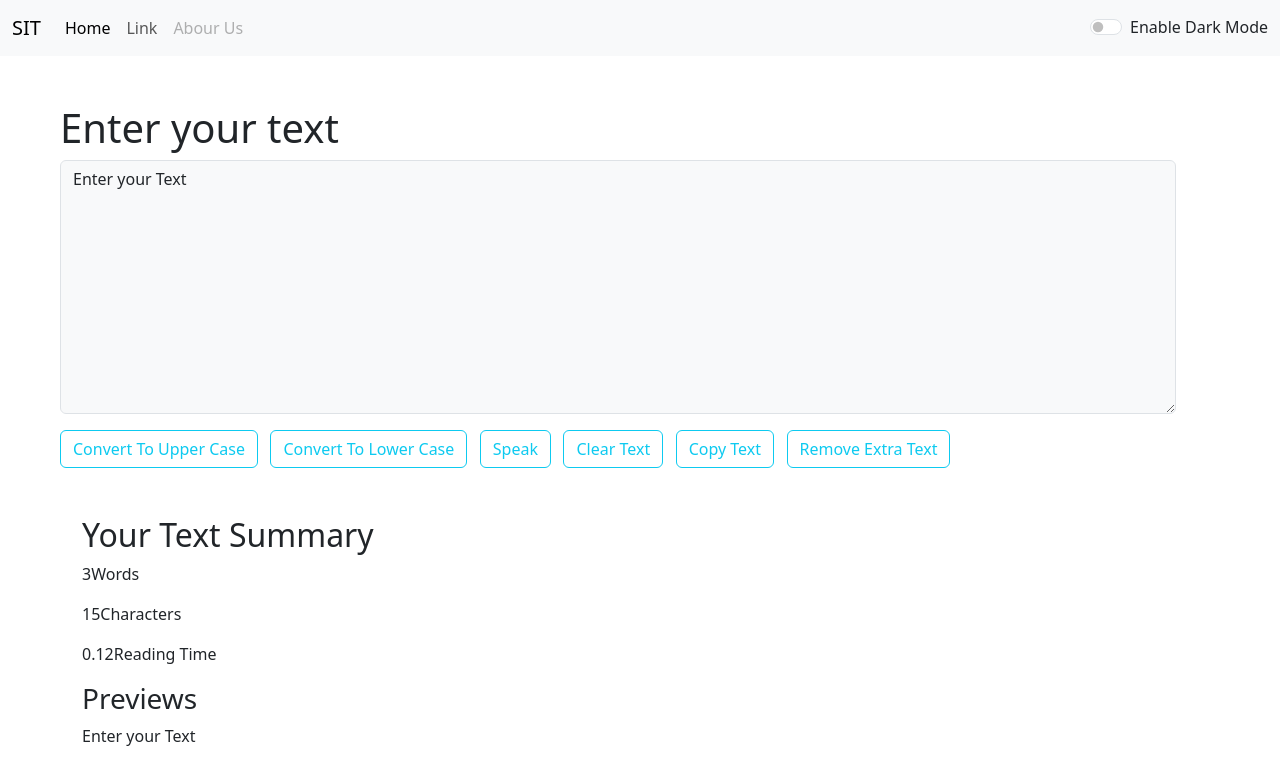
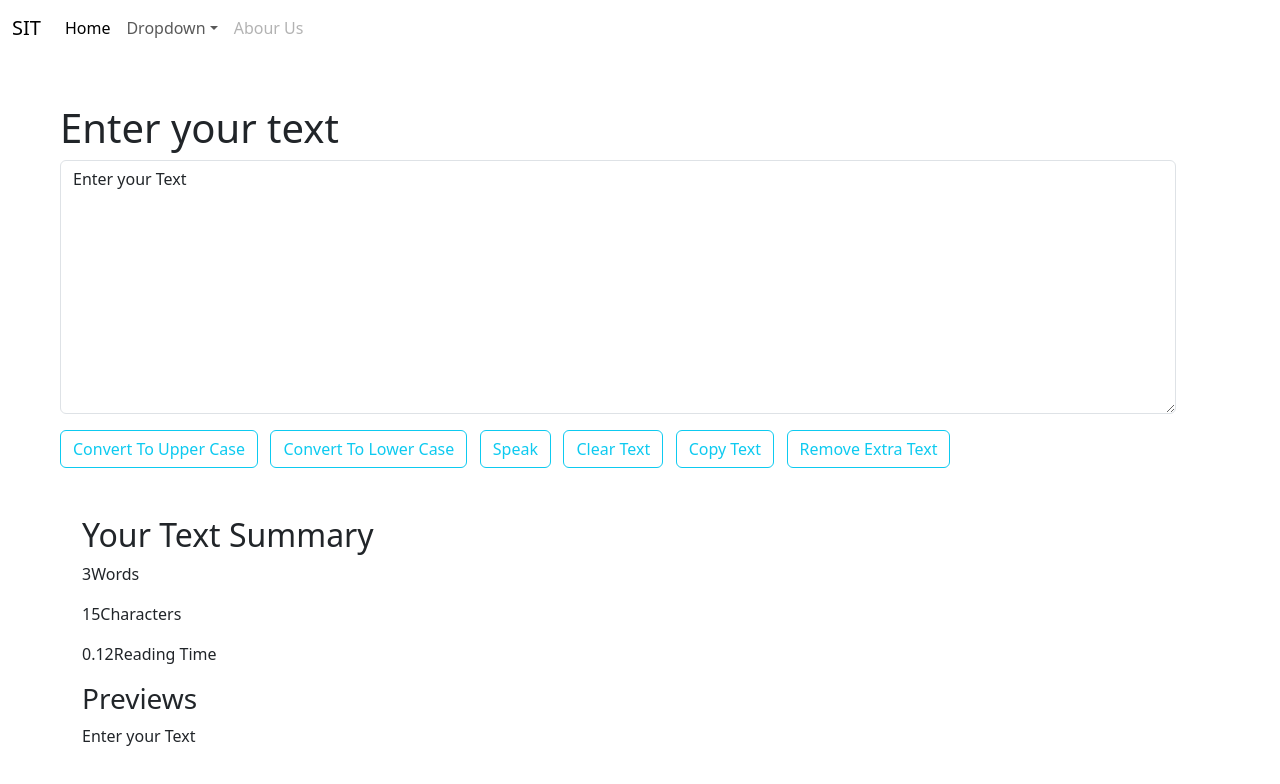
Before and after one commit to aryan511-sys/React-App-Demo, a React (Create React App) app: page / in a window 1280 px wide. Shown: the top 784 px of the page. Built offline with nearby package versions, Linux system fonts and the light colour scheme.

Commit message:
Some Changes

```diff
--- a/src/App.js
+++ b/src/App.js
@@ -22,12 +22,51 @@ function App() {
   }
 
 
+  const toogleMode2 = () => {
+    if (mode === 'light') {
+      setMode('dark')
+      document.body.style.background = "green"
+      document.body.style.color = "yellow"
+    }
+    else {
+      setMode('light')
+      document.body.style.background = "white"
+      document.body.style.color = "black"
+    }
+  }
+
+  const toogleMode3 = () => {
+    if (mode === 'light') {
+      setMode('dark')
+      document.body.style.background = "red"
+      document.body.style.color = "blue"
+    }
+    else {
+      setMode('light')
+      document.body.style.background = "white"
+      document.body.style.color = "black"
+    }
+  }
+
+  const toogleMode4 = () => {
+    if (mode === 'light') {
+      setMode('dark')
+      document.body.style.background = "cyan"
+      document.body.style.color = "darkblue"
+    }
+    else {
+      setMode('light')
+      document.body.style.background = "white"
+      document.body.style.color = "black"
+    }
+  }
+
   const [myText , setmyText] = useState ('Enable Dark Mode');
 
   return (
   <>
-  <Navbar title = "SIT" aboutText="Abour Us" mode={mode} toogleMode={toogleMode} myText={myText}/>
-  <TextForm heading="Enter your text" mode={mode} toogleMode={toogleMode}/>
+  <Navbar title = "SIT" aboutText="Abour Us" mode={mode} toogleMode={toogleMode} myText={myText} toogleMode2={toogleMode2} toogleMode3={toogleMode3} toogleMode4={toogleMode4}/>
+  <TextForm heading="Enter your text" mode={mode} toogleMode={toogleMode} toogleMode2={toogleMode2} toogleMode3={toogleMode3} toogleMode4={toogleMode4}/>
   </>
   );
 }
--- a/src/components/Navbar.js
+++ b/src/components/Navbar.js
@@ -4,7 +4,7 @@ import PropTypes from 'prop-types'
 export default function Navbar(props) {
   return (
     <div>
-      <nav className={`navbar navbar-expand-lg bg-${props.mode} navbar-${props.mode} `}>
+      <nav className="navbar navbar-expand-lg">
         <div className="container-fluid">
           <a className="navbar-brand" href="#">{props.title}</a>
           <button className="navbar-toggler" type="button" data-bs-toggle="collapse" data-bs-target="#navbarSupportedContent" aria-controls="navbarSupportedContent" aria-expanded="false" aria-label="Toggle navigation">
@@ -15,18 +15,35 @@ export default function Navbar(props) {
               <li className="nav-item">
                 <a className="nav-link active" aria-current="page" href="#">Home</a>
               </li>
-              <li className="nav-item">
-                <a className="nav-link" href="#">Link</a>
+              <li className="nav-item dropdown">
+                <a className="nav-link dropdown-toggle" href="#" role="button" data-bs-toggle="dropdown" aria-expanded="false">
+                  Dropdown
+                </a>
+                <ul className="dropdown-menu">
+                  <li><a className="dropdown-item" href="#"><div class="form-check form-switch color" onClick={props.toogleMode} >
+                    <input class="form-check-input" type="checkbox" role="switch" id="flexSwitchCheckDefault" />
+                  </div>Dark Mode</a></li>
+                  <hr />
+                  <li><a className="dropdown-item" href="#" ><div class="form-check form-switch color" onClick={props.toogleMode2} >
+                    <input class="form-check-input" type="checkbox" role="switch" id="flexSwitchCheckDefault" />
+                  </div>Green Mode</a></li>
+                  <hr />
+                  <li><a className="dropdown-item" href="#" ><div class="form-check form-switch color" onClick={props.toogleMode3} >
+                    <input class="form-check-input" type="checkbox" role="switch" id="flexSwitchCheckDefault" />
+                  </div>Red Mode</a></li>
+                  <hr />
+                  <li><a className="dropdown-item" href="#" ><div class="form-check form-switch color" onClick={props.toogleMode4} >
+                    <input class="form-check-input" type="checkbox" role="switch" id="flexSwitchCheckDefault" />
+                  </div>syan Mode</a></li>
+                  <hr />
+                  <li><hr className="dropdown-divider" /></li>
+                  <li><a className="dropdown-item" href="#">Something else here</a></li>
+                </ul>
               </li>
               <li className="nav-item">
                 <a className="nav-link disabled" aria-disabled="true">{props.aboutText}</a>
               </li>
             </ul>
-            <form className='d-flex' role='search'>
-            <div class="form-check form-switch color">
-              <input class="form-check-input" type="checkbox" role="switch" id="flexSwitchCheckDefault" onClick={props.toogleMode} />{props.myText}
-            </div>
-            </form>
           </div>
         </div>
       </nav>
--- a/src/components/Textform.js
+++ b/src/components/Textform.js
@@ -48,7 +48,7 @@ export default function TextForm(props) {
         <div>
             <div className="m-5 container">
                 <h1 className="">{props.heading}</h1>
-                <textarea className={`form-control bg-${props.mode === "light" ? "light" : "dark"} text-${props.mode === "light" ? "dark" : "light"}`} id="exampleFormControlTextarea1" rows="10" value={text} onChange={handleOnChange}></textarea>
+                <textarea className="form-control " id="exampleFormControlTextarea1" rows="10" value={text} onChange={handleOnChange}></textarea>
                 <button className='btn btn-outline-info mt-3' onClick={Upper}>Convert To Upper Case</button>&nbsp;&nbsp;&nbsp;
                 <button className='btn btn-outline-info mt-3' onClick={Lower}>Convert To Lower Case</button>&nbsp;&nbsp;&nbsp;
                 <button className='btn btn-outline-info mt-3' onClick={Speak}>Speak</button>&nbsp;&nbsp;&nbsp;
```
